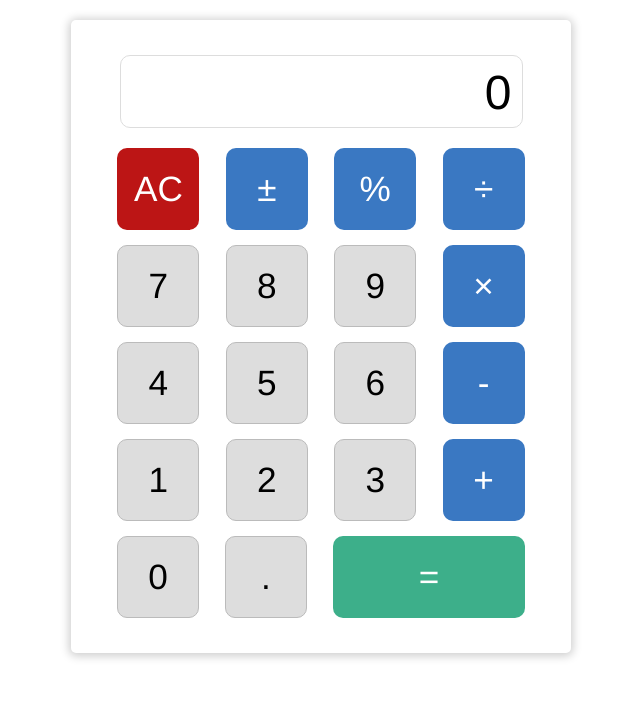
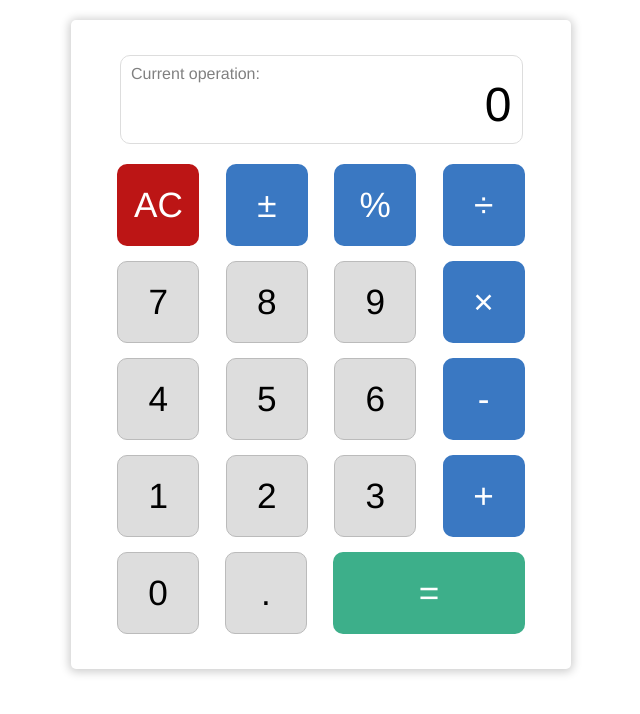
Before and after one commit to the-all-spark/calculator-app, a website: page index.html in a window 1280 px wide. Both pictures are taken after a click on the element "AC". Shown: the whole page, without its empty margins (319-959 px from the left). Drawn offline with Linux system fonts and the light colour scheme.

Commit message:
feat: add code to show current operation in input block

```diff
--- a/index.html
+++ b/index.html
@@ -9,7 +9,10 @@
   </head>
   <body>
     <div class="calculator">
-      <div class="input" id="input">0</div>
+      <div class="input-block">
+        <div class="current-operation">Current operation:</div>
+        <div class="input" id="input">0</div>
+      </div>
 
       <div class="buttons-block">
         <div class="calc-row-block buttons">
--- a/scripts/script.js
+++ b/scripts/script.js
@@ -4,17 +4,21 @@ const dotBtn = document.querySelector('.dot'); // dot button
 const changeSignBtn = document.querySelector('.change-sign'); // change sign button
 const result = document.getElementById('result'); // equal button
 const clear = document.getElementsByClassName('clear')[0]; // clear button
+
 let isResultDisplayed = false; // flag to check is output displayed
+const currentOperation = document.querySelector('.current-operation');
 
 const operations = document.querySelectorAll('.operation'); // operation buttons
 const operationsArr = ['+', '-', '×', '÷', '%'];
 
 // function to change font size of input string
 function changeInputFontSize() {
-  if (input.innerHTML.length > 12 && input.innerHTML.length <= 15) {
+  if (input.innerHTML.length >= 12 && input.innerHTML.length <= 15) {
     input.style.fontSize = '2.5rem';
+    input.style.lineHeight = '1.5';
   } else {
     input.style.fontSize = '2rem';
+    input.style.lineHeight = '1.8';
   }
 }
 
@@ -44,7 +48,7 @@ for (let i = 0; i < numbers.length; i++) {
       input.innerHTML += e.target.innerHTML;
     }
 
-    if (input.innerHTML.length > 12) {
+    if (input.innerHTML.length >= 12) {
       console.log('меняем размер при наборе текста');
       changeInputFontSize();
     }
@@ -76,7 +80,9 @@ for (let i = 0; i < operations.length; i++) {
 
 clear.addEventListener('click', function () {
   input.style.fontSize = '';
-  input.innerHTML = '0'; //! '' or '0'
+  input.style.lineHeight = '';
+  input.innerHTML = '0';
+  currentOperation.innerHTML = 'Current operation:';
 });
 
 // * Changing sign (change sign button)
@@ -162,6 +168,9 @@ result.addEventListener('click', function () {
   console.log(numbers);
   console.log('----------------------------');
 
+  // show current operation
+  currentOperation.innerHTML = `${inputString}=`;
+
   let divideIndex = operators.indexOf('÷');
   while (divideIndex != -1) {
     let resultNumber = calculateNumber(numbers, divideIndex, '÷');
@@ -217,11 +226,12 @@ result.addEventListener('click', function () {
   //console.log(input.innerHTML); //!
   //console.log(input.innerHTML.length); //!
 
-  if (input.innerHTML.length > 12) {
+  if (input.innerHTML.length >= 12) {
     console.log('меняем размер шрифта при выводе результата');
     changeInputFontSize();
   } else {
     input.style.fontSize = '';
+    input.style.lineHeight = '';
   }
 
   isResultDisplayed = true;
--- a/styles/style.css
+++ b/styles/style.css
@@ -1,4 +1,4 @@
-/* Common styles */
+/* ----- Common styles ----- */
 
 body {
   width: 500px;
@@ -15,6 +15,21 @@ body {
   border-radius: 5px;
 }
 
+/* ----- Input block ----- */
+.input-block {
+  position: relative;
+}
+
+/* Current operation */
+
+.current-operation {
+  font-size: 1rem;
+  color: grey;
+  position: absolute;
+  top: 10px;
+  left: 40px;
+}
+
 /* Input field */
 
 .input {
@@ -25,18 +40,19 @@ body {
   margin: 0 auto;
   margin-top: 15px;
   margin-bottom: 20px;
-  padding: 9px 10px 2px 0;
+  padding: 25px 10px 2px 0;
   text-align: right;
   font-size: 3rem;
   overflow-x: auto;
   transition: all 0.2s ease-in-out;
+  line-height: 1;
 }
 
 .input:hover {
   border: 1px solid #9a9a9a;
 }
 
-/* Buttons */
+/* ----- Buttons ----- */
 
 .buttons-block {
   width: 100%;
```
